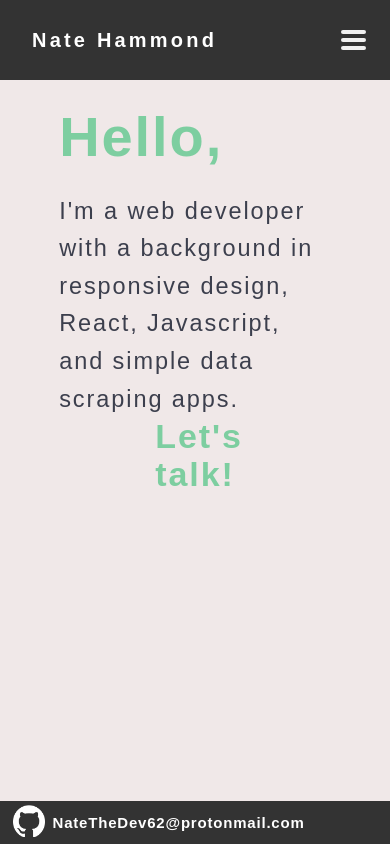
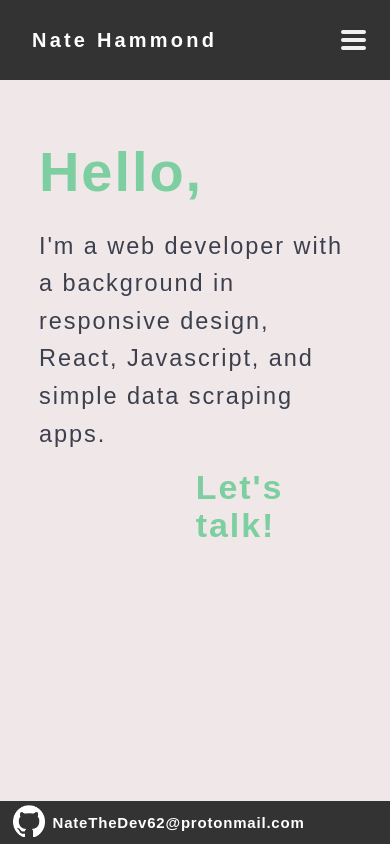
Before and after one commit to Nadwei/upworkPortfolio, a React (Create React App) app: page / in a window 390 px wide. Built offline with nearby package versions, Linux system fonts and the light colour scheme.

Commit message:
changed positioning at mobile size

```diff
--- a/src/App.css
+++ b/src/App.css
@@ -93,10 +93,8 @@ body{
   display:flex;
   color: #3c3f4d;
   text-align:left;
-  margin-left: 1rem;
-  padding-top: 20%;
-  margin-right: 17%;
-  padding-left: 0.7rem;
+  padding-top: 35%;
+
 }
 
 .intro-body{
@@ -107,7 +105,8 @@ body{
   text-align:left;
   display:flex;
   flex-direction:column;
-  padding-left:2rem;
+  width:80%;
+  margin:0 auto;
 
   /* border-left: solid 3.3px #1A1E26; */
 
@@ -117,8 +116,9 @@ body{
 .lets-talk{
   color: #7DCEA0;
   font-size:34px;
-  margin-left: 6rem;
+  margin-left: 9.8rem;
   font-weight:600;
+  margin-top:1rem;
 }
 
 
```
